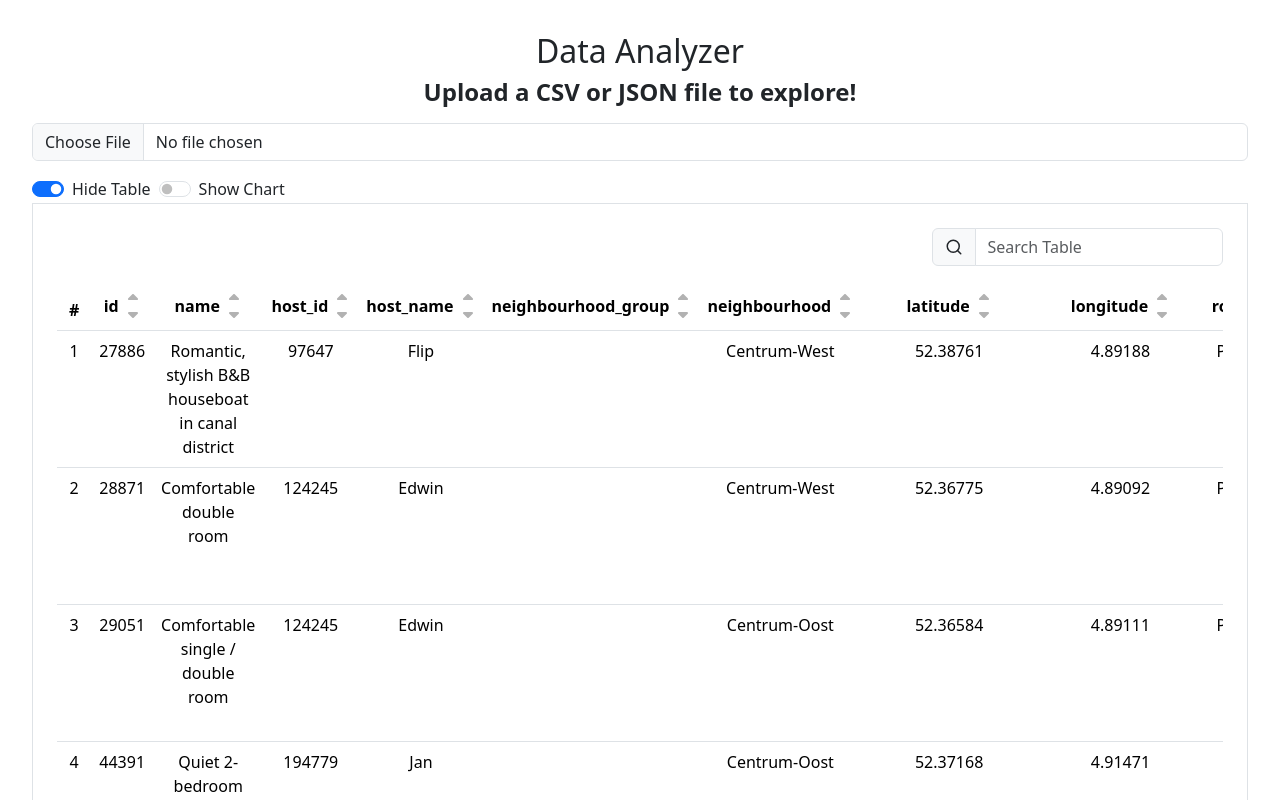
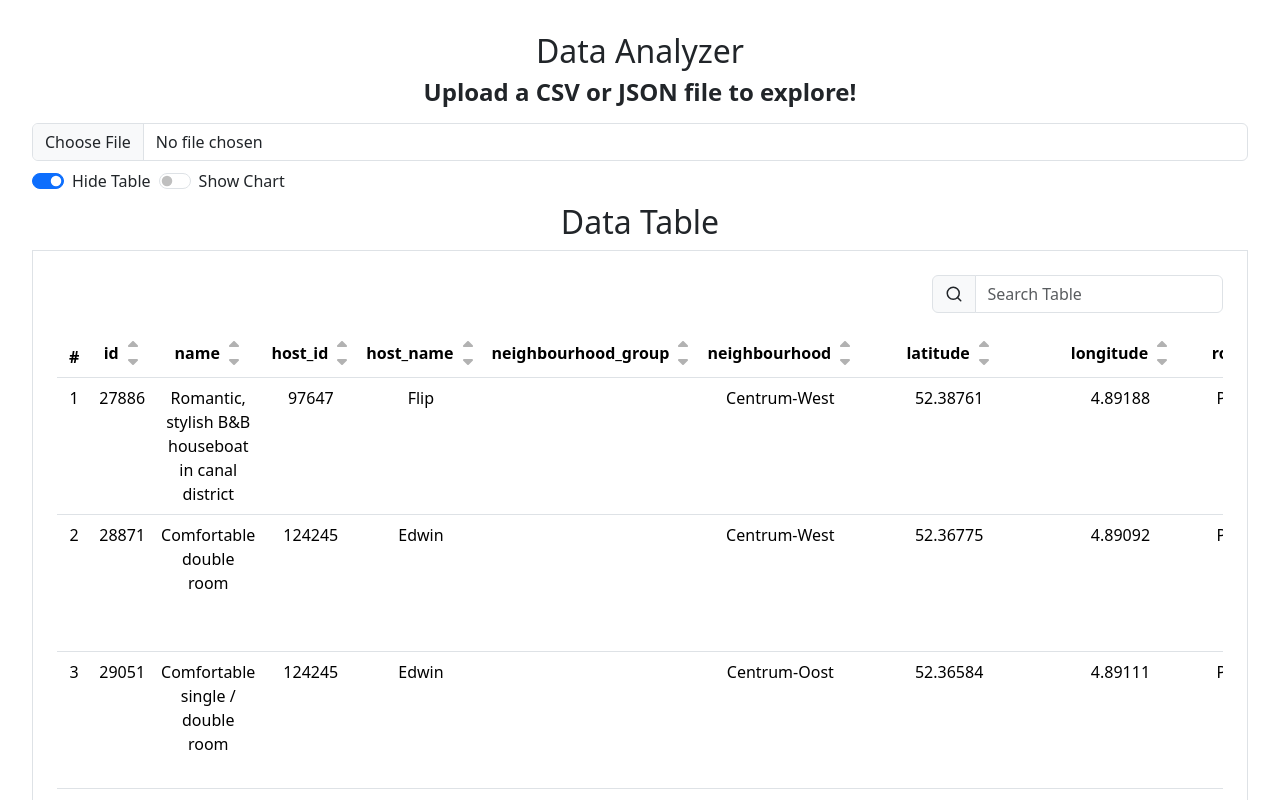
Before and after one commit to bhowmik94/data-explorer, a React app: page / in a window 1280 px wide. Shown: the top 800 px of the page. Built offline with nearby package versions, Linux system fonts and the light colour scheme; the HTML template or start-up script is replaced by a standard one.

Commit message:
small UI polish in dashboard

```diff
--- a/src/App.css
+++ b/src/App.css
@@ -3,6 +3,10 @@
   margin: 0 auto;
   padding: 2rem;
   text-align: center;
+}
+
+.section-styles {
+  margin-bottom: 0.5rem;
 }
 
 .th-content {
--- a/src/components/Dashboard.tsx
+++ b/src/components/Dashboard.tsx
@@ -15,10 +15,10 @@ export const Dashboard = ({ data }: { data: NormalizedRow[] }) => {
   console.log(displayData);
   const columns = displayData.length > 0 ? Object.keys(displayData[0].data) : [];
   const roomTypeData = groupByRoomType(displayData);
-  console.log(showTable);
+
   return (
     <div className="dashboard-grid">
-      <section>
+      <section className="section-styles">
         <div className="d-flex gap-2">
           <Form>
             <Form.Check
@@ -42,7 +42,9 @@ export const Dashboard = ({ data }: { data: NormalizedRow[] }) => {
       </section>
 
       {showTable && (
-        <section className="table-area p-4 border">
+        <>
+          <h2>Data Table</h2>
+          <section className="section-styles table-area p-4 border">
             <DataTable
               rows={displayData}
               columns={columns}
@@ -52,14 +54,18 @@ export const Dashboard = ({ data }: { data: NormalizedRow[] }) => {
               onSearch={handleSearch}
             />
           </section>
+        </>
       )}
 
       {showChart && (
-        <section className="viz-area">
+        <>
+          <h2>Chart</h2>
+          <section className="section-styles viz-area">
             <ChartCard title="Room Type Analysis">
               <DataBarChart data={roomTypeData} xAxisKey="name" barKey="count" color={"#8884d8"} />
             </ChartCard>
           </section>
+        </>
       )}
     </div>
   );
--- a/src/components/FileUpload.tsx
+++ b/src/components/FileUpload.tsx
@@ -64,7 +64,7 @@ export default function FileUpload({ onDataParsed }: FileUploadProps) {
   };
 
   return (
-    <Form.Group controlId="formFile" className="mb-3">
+    <Form.Group controlId="formFile" className="mb-2">
       <Form.Label><h4><b>Upload a CSV or JSON file to explore!</b></h4></Form.Label>
       <Form.Control onChange={onFileChange} type="file" />
     </Form.Group>
```
Lines whose indentation alone changed are shown as unchanged.
